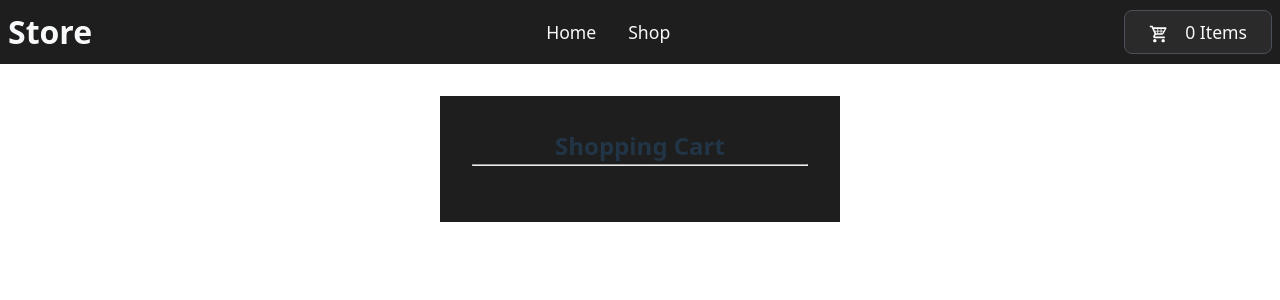
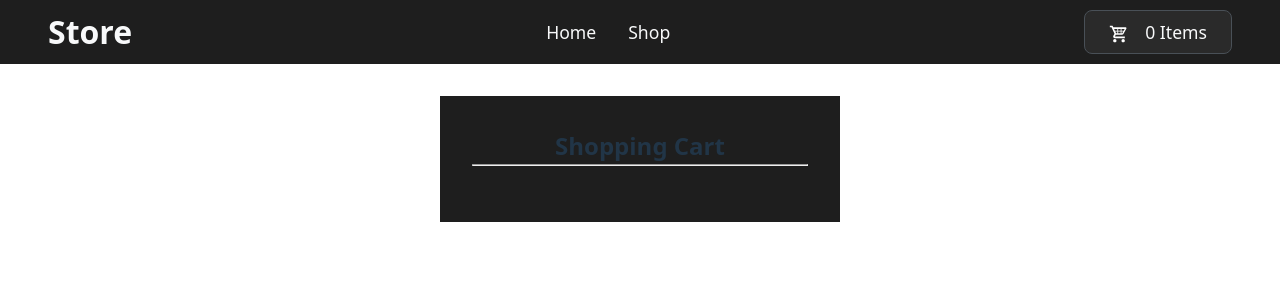
Before and after one commit to bmichael99/Shopping-Cart, a React (Vite) app: page /cart in a window 1280 px wide. Shown: the top 300 px of the page. Built offline with nearby package versions, Linux system fonts and the light colour scheme.

Commit message:
navbar styling

```diff
--- a/src/ShoppingCart.jsx
+++ b/src/ShoppingCart.jsx
@@ -25,6 +25,7 @@ function ShoppingCart() {
           <br></br>
           <div className="cartItems">
             {cart.map(({title, price, img, quantity}) =>
+              <div className="cartItem">
                 <p key = {title}>{quantity} {title} <span class = "bold">Total:</span> ${quantity*price}
                 <button onMouseEnter={() => setHovered(title)} onMouseLeave={() => setHovered(null)} onClick = {() => handleClickk(title)}>
                 {hovered !== title ?
@@ -33,6 +34,7 @@ function ShoppingCart() {
                 }
                 </button>
                 </p>
+              </div>
             )}
           </div>
         </div>
--- a/src/components/Navbar.css
+++ b/src/components/Navbar.css
@@ -19,11 +19,15 @@
 }
 
 nav{
+
   display:flex;
   justify-content: space-between;
   align-items: center;
   padding:8px;
   color: var(--primary-text-color);
+  max-width:1200px;
+  width: 100%;
+  margin: 0 auto;
 }
 
 .navbar-logo{
```
Lines whose indentation alone changed are shown as unchanged.
